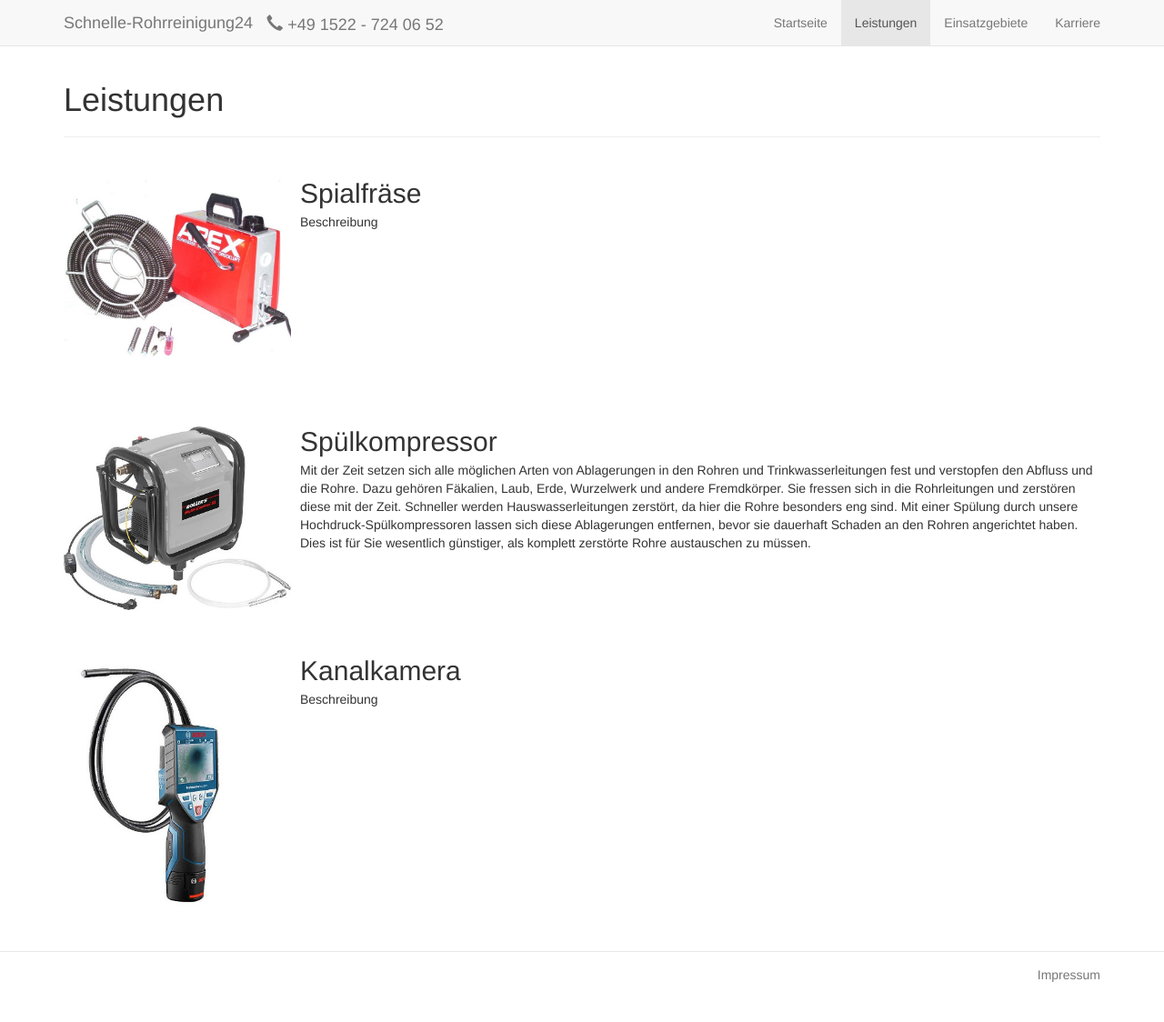
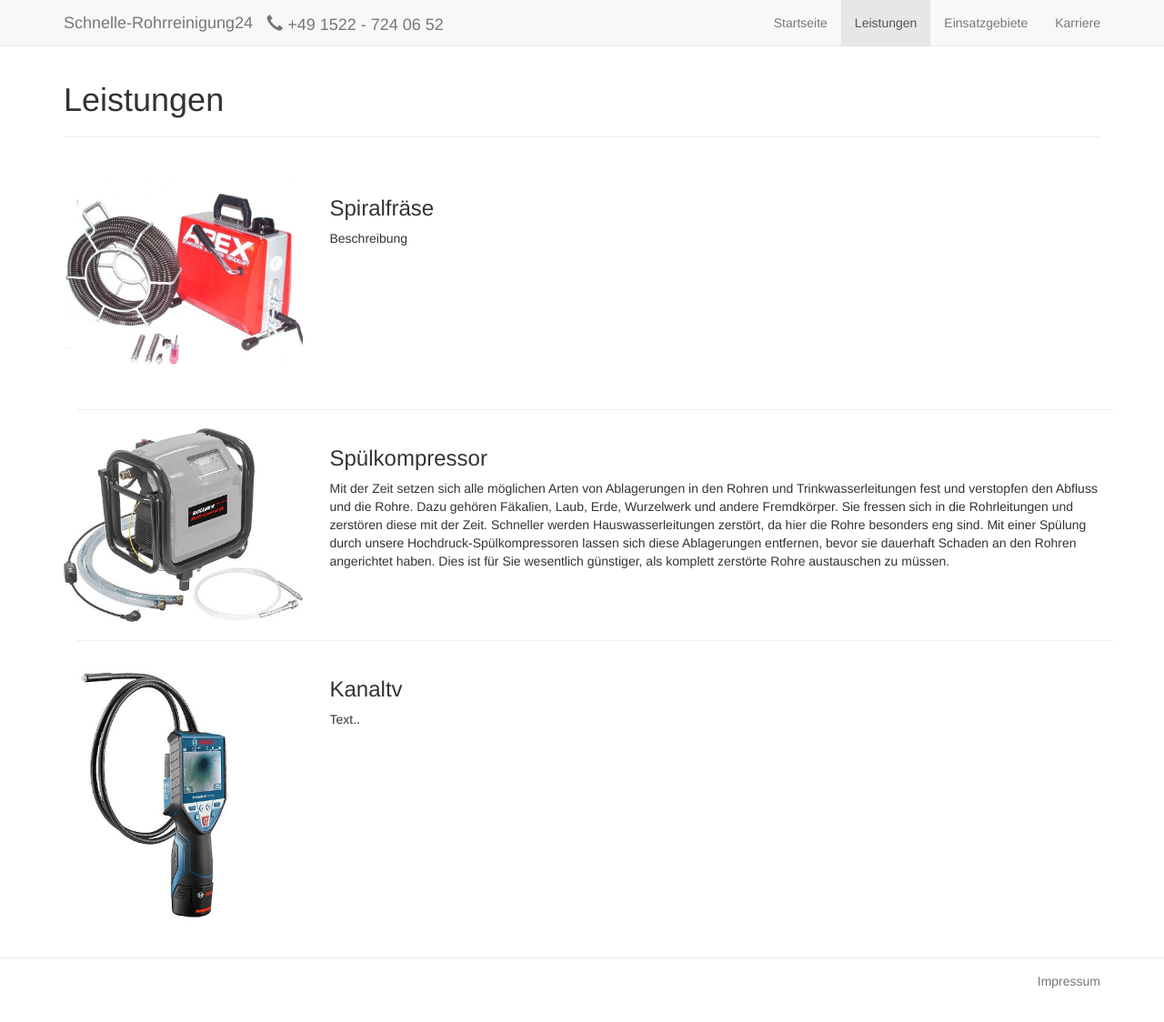
Before and after one commit to schnelle-rohrreinigung24/website, a Jekyll site: the page built from leistungen.html, in a window 1280 px wide and 1124 px high. Shown: the whole window at 91% size. Built offline with Jekyll 4.4.1, drawn with Linux system fonts in a browser that asks for light colours.

Commit message:
Leistungen: - andere Anordnung

```diff
--- a/leistungen.html
+++ b/leistungen.html
@@ -8,29 +8,26 @@ changefreq: weekly
 
 <div class="container">
 
-    <ul class="media-list">
-        <li class="media">
-            <div class="media-left">
-                <a href="#">
-                    <img class="media-object" src="{{site.baseurl}}/assets/img/spirale.jpg" alt="Spiralfräse"
-                         width="250px">
-                </a>
+    <div class="row">
+        <div class="col-xs-3">
+            <img src="{{site.baseurl}}/assets/img/spirale.jpg" alt="Spiralfräse" width="100%">
         </div>
-            <div class="media-body">
-                <h2 class="media-heading">Spialfräse</h2>
+        <div class="col-xs-9">
+            <h3>Spiralfräse</h3>
             <p>Beschreibung</p>
         </div>
-        </li>
+    </div>
 
-        <li class="media">
-            <div class="media-left">
-                <a href="#">
-                    <img class="media-object" src="{{site.baseurl}}/assets/img/kompressor.jpg" alt="Spülkompressor"
-                         width="250px">
-                </a>
+    <div class="container">
+        <hr>
     </div>
-            <div class="media-body">
-                <h2 class="media-heading">Spülkompressor</h2>
+
+    <div class="row">
+        <div class="col-xs-3">
+            <img src="{{site.baseurl}}/assets/img/kompressor.jpg" alt="Spülkompressor" width="100%">
+        </div>
+        <div class="col-xs-9">
+            <h3>Spülkompressor</h3>
             <p>Mit der Zeit setzen sich alle möglichen Arten von Ablagerungen in den Rohren und Trinkwasserleitungen
                 fest und verstopfen den Abfluss und die Rohre. Dazu gehören Fäkalien, Laub, Erde, Wurzelwerk und
                 andere
@@ -42,21 +39,21 @@ changefreq: weekly
                 Rohren angerichtet haben. Dies ist für Sie wesentlich günstiger, als komplett zerstörte Rohre
                 austauschen zu müssen.</p>
         </div>
-        </li>
+    </div>
 
-        <li class="media">
-            <div class="media-left">
-                <a href="#">
-                    <img class="media-object" src="{{site.baseurl}}/assets/img/kamera.jpg" alt="Kanalkamera"
-                         width="250px">
-                </a>
+    <div class="container">
+        <hr>
     </div>
-            <div class="media-body">
-                <h2 class="media-heading">Kanalkamera</h2>
-                <p>Beschreibung</p>
+
+    <div class="row">
+        <div class="col-xs-3">
+            <img src="{{site.baseurl}}/assets/img/kamera.jpg" alt="Kanalkamera" width="100%">
         </div>
-        </li>
-    </ul>
+        <div class="col-xs-9">
+            <h3>Kanaltv</h3>
+            <p>Text..</p>
+        </div>
+    </div>
 
 
     <!--<div class="row">-->
```
Lines whose indentation alone changed are shown as unchanged.
